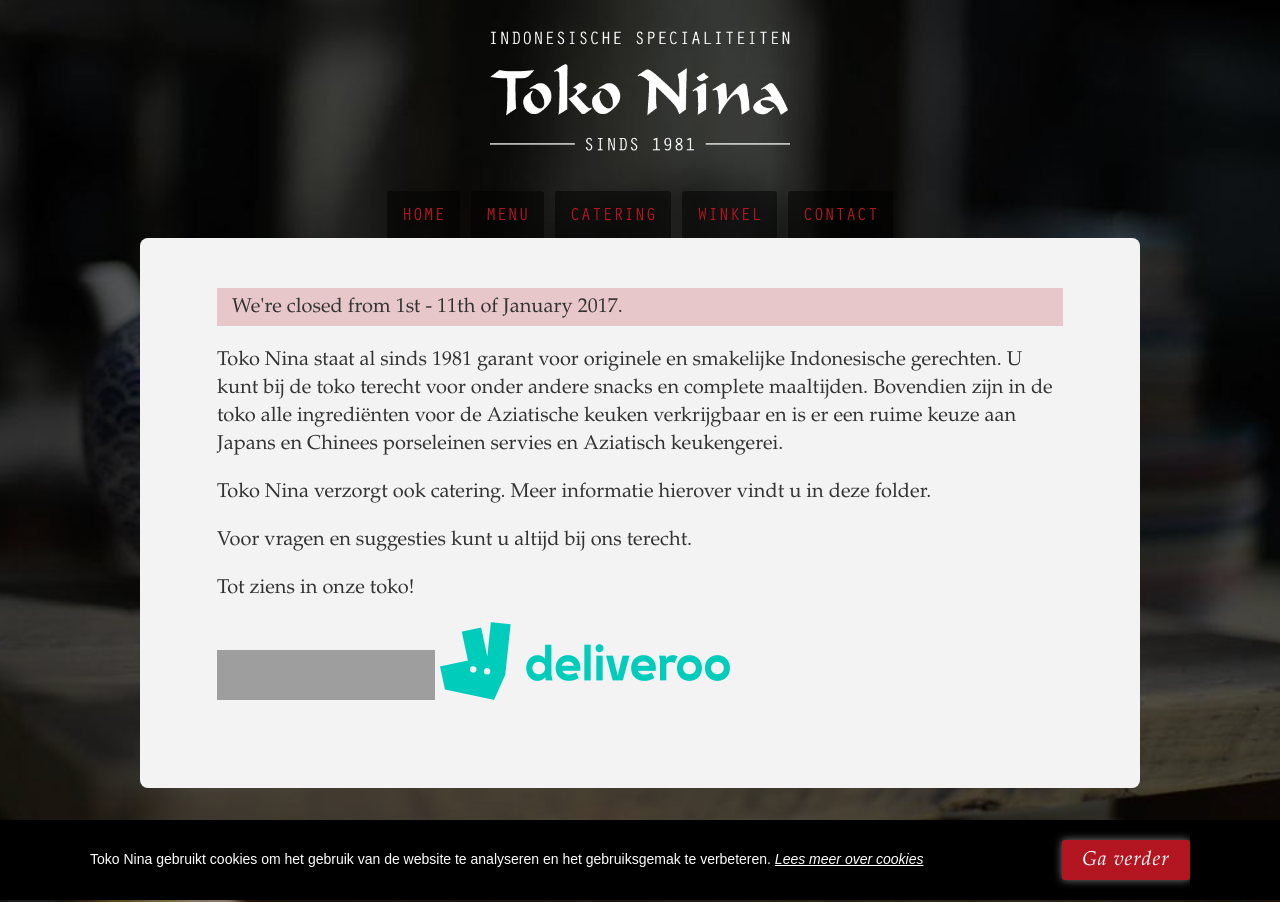
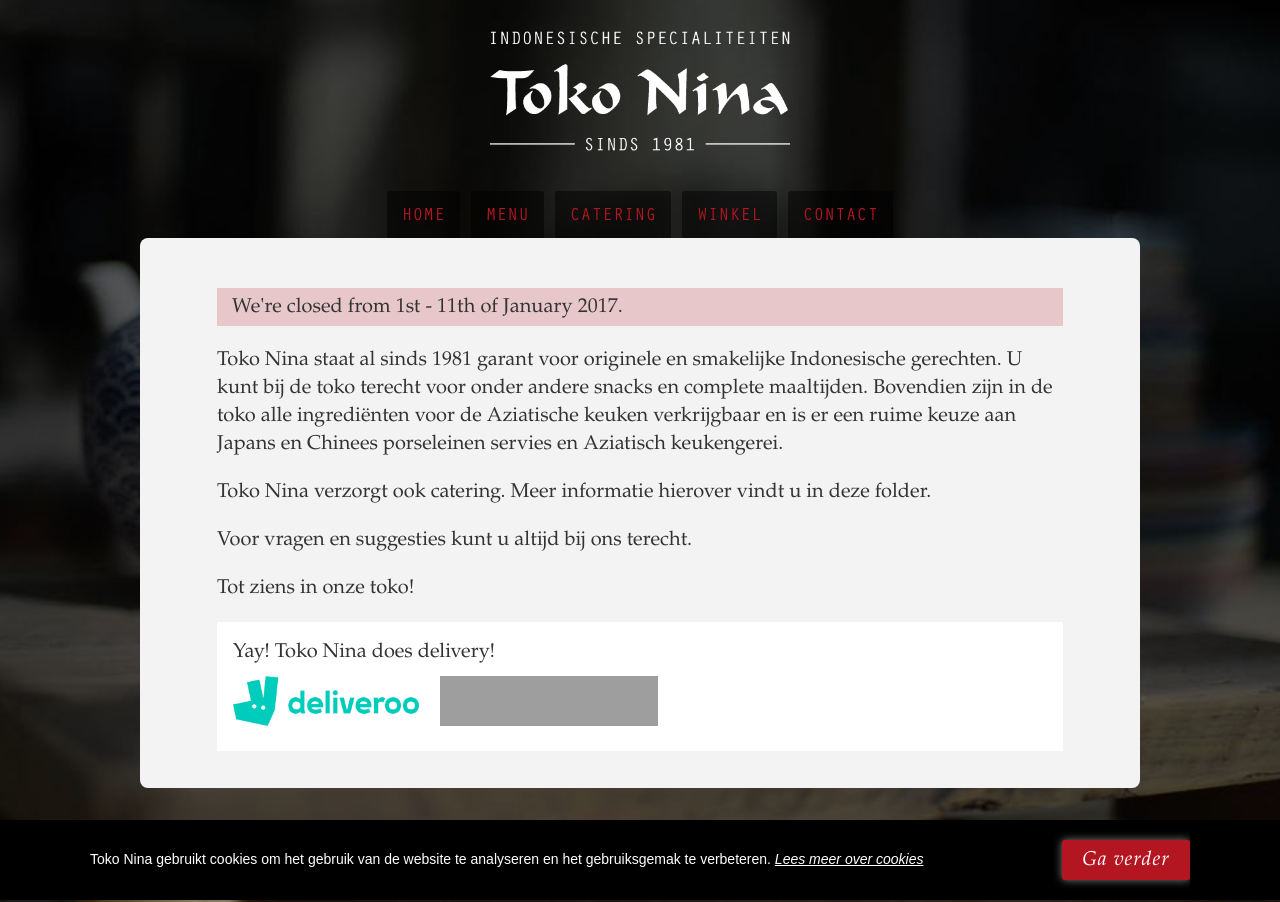
Before and after one commit to tokonina/tokonina.github.io, a Jekyll site: the page built from index.html, in a window 1280 px wide, cut to the strip 0-902 px from the top of the page. Built offline with Jekyll 4.4.1, drawn with Linux system fonts in a browser that asks for light colours; grey boxes are pictures that could not be loaded.

Commit message:
Delivery

```diff
--- a/index.html
+++ b/index.html
@@ -20,9 +20,10 @@ layout: default
       </p>
       <p>Tot ziens in onze toko!</p>
 
-      <div style=''>
-        <a href='https://www.foodora.nl/restaurant/s0kp/toko-nina' target='_blank'><img src='http://static.foodora.nl/partners/button_pink_nl.png' alt='foodora' width='218px' height='50px'></a>
-        <a href="https://deliveroo.nl/nl/menu/haarlem/haarlem/toko-nina" target='_blank'><img src="/img/deliveroo.png" alt="order on deliveroo"></a>
+      <div style='background-color: #fff; padding: 16px;'>
+        <p style="margin: 0 0 10px;">Yay! Toko Nina does delivery!</p>
+        <a href="https://deliveroo.nl/nl/menu/haarlem/haarlem/toko-nina" target='_blank' style='display: inline-block; vertical-align: middle; margin-right: 16px;'><img src="/img/deliveroo.png" alt="order on deliveroo" height='50px'></a>
+        <a href='https://www.foodora.nl/restaurant/s0kp/toko-nina' target='_blank' style='display: inline-block; vertical-align: middle;'><img src='http://static.foodora.nl/partners/button_pink_nl.png' alt='foodora' width='218px' height='50px'></a>
       </div>
     </div>
   </article>
```
